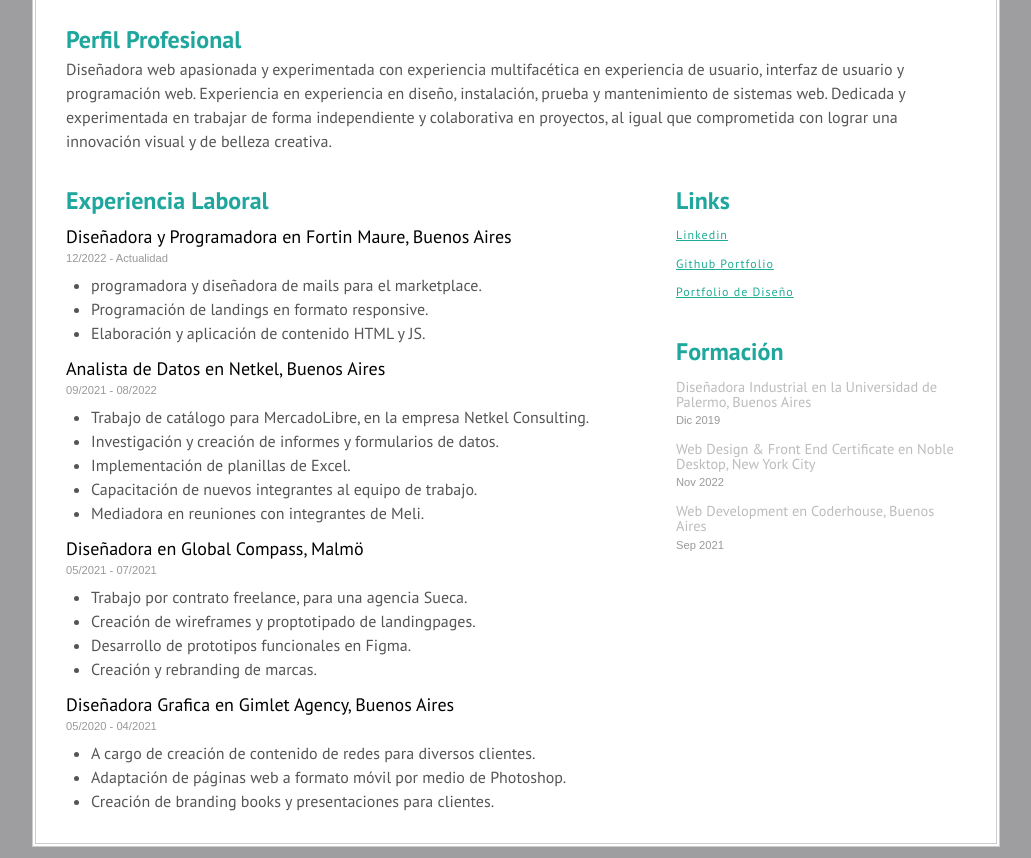
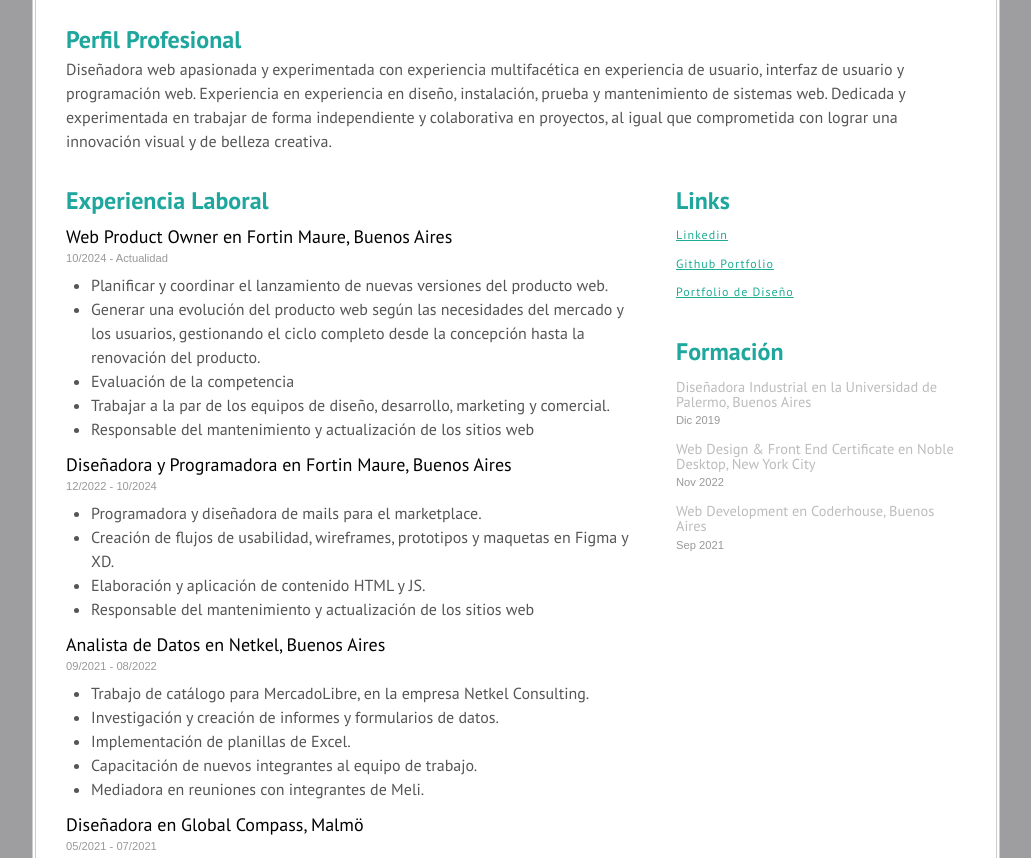
Before and after one commit to stephie-r/curriculum, a plain HTML site: page index.html in a window 1280 px wide. Shown: the part 242-1100 px from the top of the page, without its empty margins (124-1155 px from the left). Drawn offline with Linux system fonts and the light colour scheme; a web font is replaced by a local one.

Commit message:
Update index.html

```diff
--- a/index.html
+++ b/index.html
@@ -36,14 +36,27 @@
 				<h2>Experiencia Laboral</h2>
 				<section>
 					<section>
-					<h3>Diseñadora y Programadora en Fortin Maure,&nbsp;Buenos Aires</h3>
-					<p class="date"> 12/2022 - actualidad</p>
-					<ul>
-						<li>programadora y diseñadora de mails para el marketplace.</li>
-						<li>Programación de landings en formato responsive.</li>
-						<li>Elaboración y aplicación de contenido HTML y JS.</li>
-					</ul>
-				</section>
+						<h3>Web Product Owner en Fortin Maure,&nbsp;Buenos Aires</h3>
+						<p class="date"> 10/2024 - actualidad</p>
+							<ul>
+								<li>Planificar y coordinar el lanzamiento de nuevas versiones del producto web.</li>
+								<li>Generar una evolución del producto web según las necesidades del mercado y los usuarios, gestionando el ciclo completo desde la concepción hasta la renovación del producto.</li>
+								<li>Evaluación de la competencia</li>
+								<li>Trabajar a la par de los equipos de diseño, desarrollo, marketing y comercial.</li>
+								<li>Responsable del mantenimiento y actualización de los sitios web</li>
+
+							</ul>
+					</section>
+					<section>
+						<h3>Diseñadora y Programadora en Fortin Maure,&nbsp;Buenos Aires</h3>
+						<p class="date"> 12/2022 - 10/2024</p>
+							<ul>
+								<li>Programadora y diseñadora de mails para el marketplace.</li>
+								<li>Creación de flujos de usabilidad, wireframes, prototipos y maquetas en Figma y XD.</li>
+								<li>Elaboración y aplicación de contenido HTML y JS.</li>
+								<li>Responsable del mantenimiento y actualización de los sitios web</li>
+							</ul>
+					</section>
 					<h3>Analista de Datos en Netkel,&nbsp;Buenos Aires</h3>
 					<p class="date">09/2021 - 08/2022</p>
 					<ul>
```
